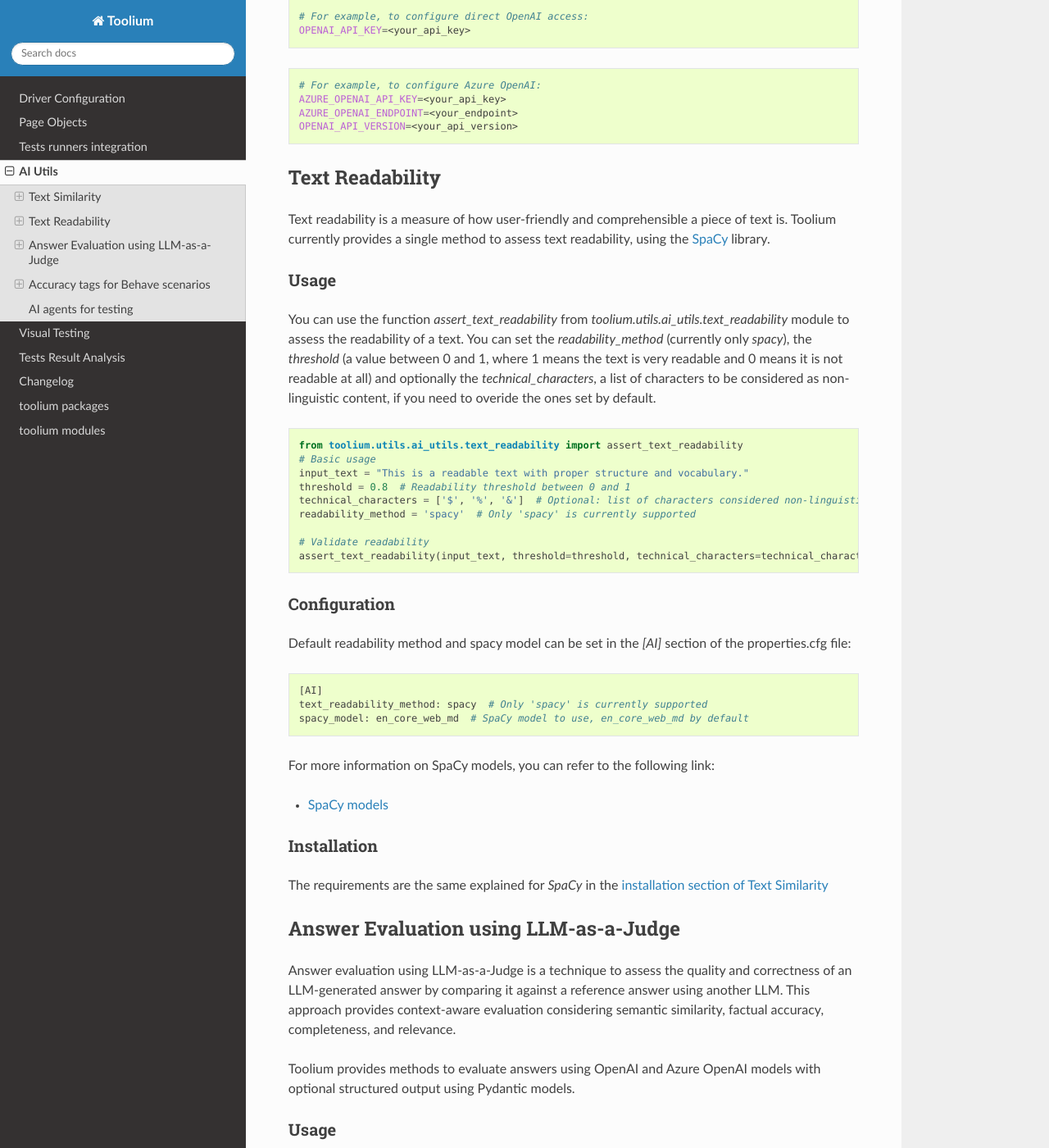
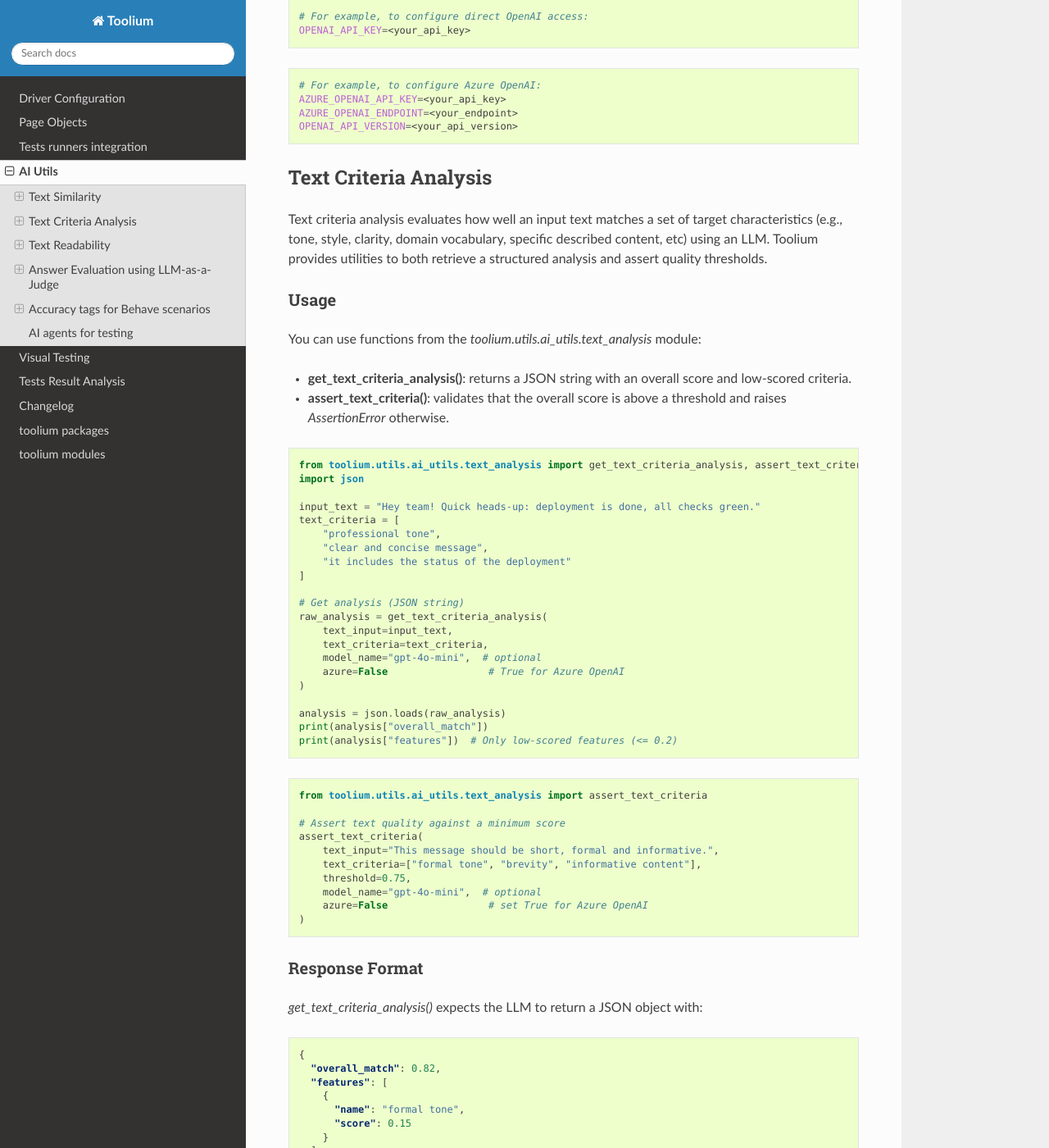
Before and after one commit to Telefonica/toolium, a Sphinx documentation site: the page built from docs/ai_utils.rst, in a window 1280 px wide and 1400 px high, scrolled down 1740 px. Shown: the whole window at 82% size. Built offline with Sphinx 7.4.7 and the Read the Docs theme 3.1.0, drawn with Linux system fonts in a browser that asks for light colours; some of the changed text lies outside the part shown.

Commit message:
text analysis config and docs

```diff
--- a/docs/ai_utils.rst
+++ b/docs/ai_utils.rst
@@ -90,6 +90,90 @@ you have (direct OpenAI access or Azure OpenAI):
     AZURE_OPENAI_API_KEY=<your_api_key>
     AZURE_OPENAI_ENDPOINT=<your_endpoint>
     OPENAI_API_VERSION=<your_api_version>
+
+Text Criteria Analysis
+----------------------
+
+Text criteria analysis evaluates how well an input text matches a set of target characteristics
+(e.g., tone, style, clarity, domain vocabulary, specific described content, etc) using an LLM.
+Toolium provides utilities to both retrieve a structured analysis and assert quality thresholds.
+
+Usage
+~~~~~
+
+You can use functions from the `toolium.utils.ai_utils.text_analysis` module:
+
+* **get_text_criteria_analysis()**: returns a JSON string with an overall score and low-scored criteria.
+* **assert_text_criteria()**: validates that the overall score is above a threshold and raises `AssertionError` otherwise.
+
+.. code-block:: python
+
+    from toolium.utils.ai_utils.text_analysis import get_text_criteria_analysis, assert_text_criteria
+    import json
+
+    input_text = "Hey team! Quick heads-up: deployment is done, all checks green."
+    text_criteria = [
+        "professional tone",
+        "clear and concise message",
+        "it includes the status of the deployment"
+    ]
+
+    # Get analysis (JSON string)
+    raw_analysis = get_text_criteria_analysis(
+        text_input=input_text,
+        text_criteria=text_criteria,
+        model_name="gpt-4o-mini",  # optional
+        azure=False                 # True for Azure OpenAI
+    )
+
+    analysis = json.loads(raw_analysis)
+    print(analysis["overall_match"])
+    print(analysis["features"])  # Only low-scored features (<= 0.2)
+
+.. code-block:: python
+
+    from toolium.utils.ai_utils.text_analysis import assert_text_criteria
+
+    # Assert text quality against a minimum score
+    assert_text_criteria(
+        text_input="This message should be short, formal and informative.",
+        text_criteria=["formal tone", "brevity", "informative content"],
+        threshold=0.75,
+        model_name="gpt-4o-mini",  # optional
+        azure=False                 # set True for Azure OpenAI
+    )
+
+Response Format
+~~~~~~~~~~~~~~~
+
+`get_text_criteria_analysis()` expects the LLM to return a JSON object with:
+
+.. code-block:: json
+
+    {
+      "overall_match": 0.82,
+      "features": [
+        {
+          "name": "formal tone",
+          "score": 0.15
+        }
+      ]
+    }
+
+Where:
+
+- `overall_match`: float in `[0.0, 1.0]`
+- `features`: list containing only low-scored criteria (score `<= 0.2`)
+
+Assertion Behavior
+~~~~~~~~~~~~~~~~~~
+
+`assert_text_criteria()`:
+
+- parses the JSON response returned by `get_text_criteria_analysis()`
+- compares `overall_match` with the provided `threshold`
+- raises `AssertionError` if `overall_match < threshold`
+- logs low-scored features to help diagnose why validation failed
 
 
 Text Readability
```
Also changed, not shown: 1 other file.
